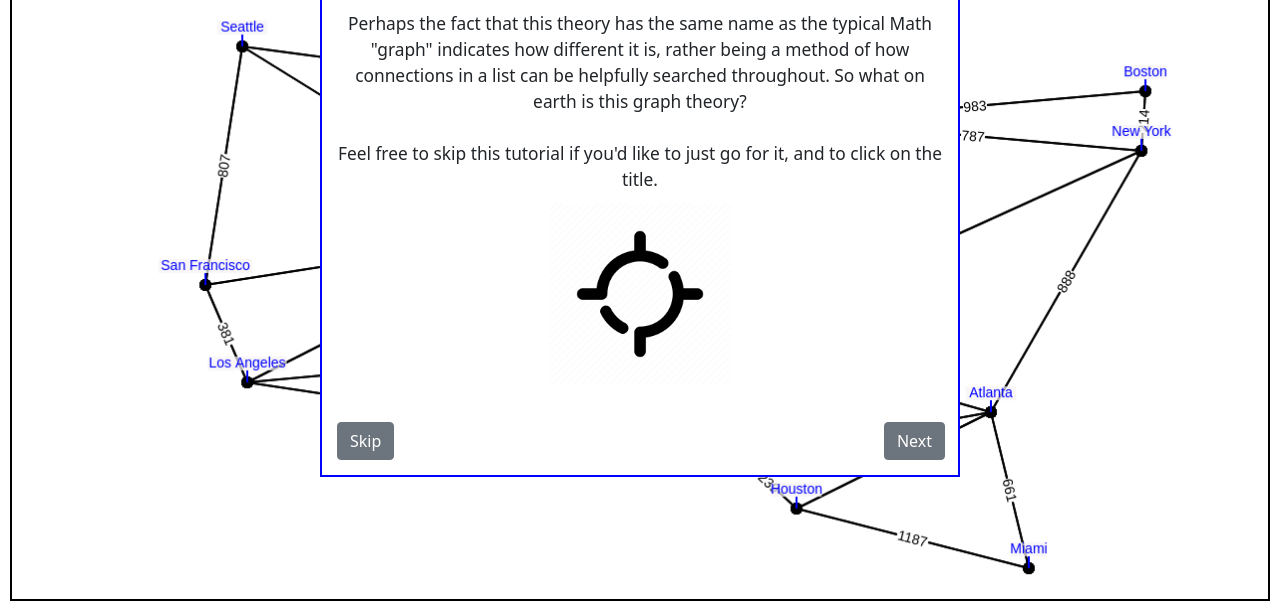
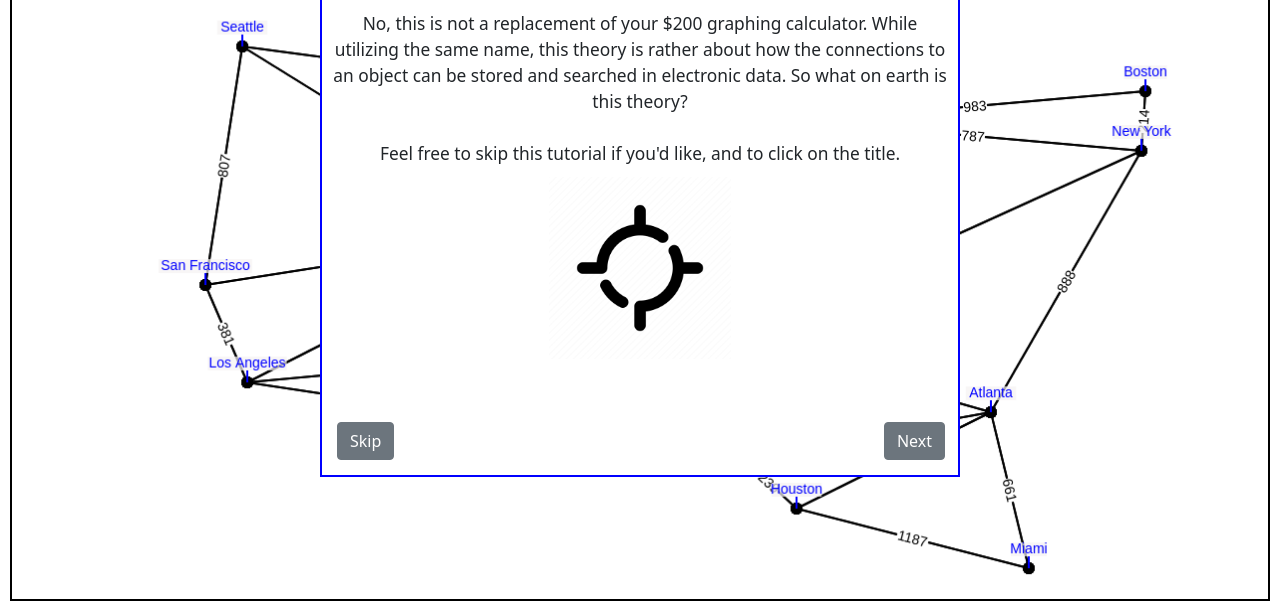
Before and after one commit to PM1776/PM1776.github.io, a website with bundled scripts: page index.html in a window 1280 px wide. Shown: the part 191-800 px from the top of the page. Built offline with nearby package versions, Linux system fonts and the light colour scheme.

Commit message:
Edited helpMessages

```diff
--- a/src/scripts/animations/graphTraversingAnim.js
+++ b/src/scripts/animations/graphTraversingAnim.js
@@ -133,7 +133,7 @@ async function minimumSpanningTreeAnim (searchTree, graph) {
     drawVertices(graph.getVertices(), undefined, false, 'blue');
     await result;
 
-    showNotification("Smallest Distance Travelling to Every Point: <b>" + searchTree.getTotalWeight() + "</b>",
+    showNotification("Smallest Distance To Travel To Every Point (Not Continuous): <b>" + searchTree.getTotalWeight() + "</b>",
         MESSAGE_TIME);
 }
 
--- a/src/scripts/general/helpMessages.js
+++ b/src/scripts/general/helpMessages.js
@@ -6,58 +6,57 @@ export const HELP_MESSAGES = [
     {
         header: "Graph Visualizer",
         message: [
-            'Perhaps the fact that this theory has the same name as the typical Math "graph" indicates ',
-            "how different it is, rather being a method of how connections in a list can be helpfully searched throughout. ",
-            "So what on earth is this graph theory?</br></br>",
-            "Feel free to skip this tutorial if you'd like to just go for it, and to click on the title."].join(''),
+            'No, this is not a replacement of your $200 graphing calculator. While utilizing the same name, ',
+            "this theory is rather about how the connections to an object can be stored and searched in electronic data. ",
+            "So what on earth is this theory?</br></br>",
+            "Feel free to skip this tutorial if you'd like, and to click on the title."].join(''),
         image: './src/resources/favicon.png' // location starts at index.html
     },
     {
         header: "The Graph Programmers Know and Love",
         message: ["A graph is essentially a list of objects with each object provided its own ",
         "list for some kind of connection in the original list. Facebook uses them to store 'people' and ",
-        "who they're friends with, and Google Maps uses them storing locations and locations' neighboring ",
+        "who they're friends with, and Google Maps uses them in storing locations and their neighboring ",
         "locations."].join(''),
         image: './src/resources/graph rep.png'
     },
     {
         header: "Customizing Graph Visualizer",
-        message: ["<i>Adding and Removing Points</i> - A user can customize the graph by simply ",
-        ((!MOBILE) ? "clicking to add a point and right-clicking to remove one." :
-                    "tapping to add a point, and double tapping to remove one.") + "</br></br>",
-        "<i>Adding Connections</i> - You can also ",
-        ((!MOBILE) ? "begin dragging from a point to add a connection to it." :
+        message: ["<i>Adding and Removing Points</i> - A user can ",
+        ((!MOBILE) ? "click to add a new point, and right-click to remove one." :
+                    "tap to add a new point, and double tap to remove one.") + "</br></br>",
+        "<i>Adding Connections</i> - Users can also ",
+        ((!MOBILE) ? "begin dragging from one point to another, or to an open space to simultaneously create a new point, to add a connection between them." :
         "hold down on a point for half a second and drag from it to add a connection to it.") + "</br></br>",
-        "<i>Zooming</i> - A user can " + ((!MOBILE) ? "use the mouse wheel" : "tap with two fingers") +
+        "<i>Zooming</i> - A user can further " + ((!MOBILE) ? "use the mouse wheel" : "tap with two fingers") +
         " to zoom in and out.</br></br>",
-        "Users can additionally load pre-made maps using the <span class='buttonDisplay main'>Change Map</span> ",
+        "Other pre-made maps can be loaded using the <span class='buttonDisplay main'>Change Map</span> ",
         "dropdown."].join(''),
         image: ''
     },
     {
         header: "Searching",
-        message: ["A main advantage of graphs is their searching ability throughout all the connections.</br></br>",
-        "Users can <i>search</i> the graph for a path using the <span class='buttonDisplay main'>Find Paths",
-        "</span> ",
-        "section.</br></br>",
-        "All the algorithms use a <span class='buttonDisplay input'>Starting From:</span> point, and most ",
-        "have a <span class='buttonDisplay input'>Searching For:</span> point, which can be typed in the ",
+        message: ["A main advantage of graphs is their efficient ability to search through objects' connections.</br></br>",
+        "Users can search the graph for a path using the <span class='buttonDisplay main'>Find Paths",
+        "</span> dropdown section.</br></br>",
+        "All algorithms use a <span class='buttonDisplay input'>Starting From:</span> point, and most ",
+        "use a <span class='buttonDisplay input'>Searching For:</span> point, which can be typed in the ",
         "appropriate inputs. </br></br>",
-        "The searching algorithm to use can be selected in the ending <span class='buttonDisplay algorithm'>",
-        "dropdown</span> of the <span class='buttonDisplay main'>Find Paths</span> section."].join(''),
+        "The algorithm to use can be selected at the ending <span class='buttonDisplay algorithm'>",
+        "dropdown</span> of the <span class='buttonDisplay main'>Find Paths</span> dropdown section."].join(''),
         image: ''
     },
     {
         header: "The Algorithm Cast",
-        message: ["<font size=2><span class='buttonDisplay algorithm'>Depth-First Search</span> - This algorithm searches from a point by going through all the ",
-        "connections one of its 'neighbors' has before going on to its second 'neighbor', digging first all ",
-        "the way to the end of one neighboring line until there are no more.</br></br>",
-        "<span class='buttonDisplay algorithm'>Breadth-First Search</span> - This algorithm searches by going through all a point's 'neighbors' ",
-        "before going on to its neighbors' neighbors. The fewer the connections to a searching point, the ",
+        message: ["<font size=2><span class='buttonDisplay algorithm'>Depth-First Search</span> - Searches through every ",
+        "connection to one of the 'neighbors' of the starting point before searching a second 'neighbor', digging first all ",
+        "the way to the end of one neighboring line of connections before searching another neighbor and its connections.</br></br>",
+        "<span class='buttonDisplay algorithm'>Breadth-First Search</span> - Searches all of the point's 'neighbors' ",
+        "before searching those neighbors' neighbors. The fewer the connections to the sought point, the ",
         "quicker it'll be found.</br></br>",
-        "<span class='buttonDisplay algorithm'>Shortest Entirety Path</span> - This algorithm determines the smallest distance in traveling to every ",
-        "point, though not necessarily linearly.</br></br>",
-        "<span class='buttonDisplay algorithm'>Shortest Path</span> - This algorithm guarantees the shortest path from starting point to searching-for ",
+        "<span class='buttonDisplay algorithm'>Shortest Entirety Path</span> - Determines the smallest distance to travel to every ",
+        "point, though not necessarily in a linear path.</br></br>",
+        "<span class='buttonDisplay algorithm'>Shortest Path</span> - Guarantees the shortest path from starting point to searching-for ",
         "point."].join(''),
         image: ''
     },
--- a/src/styles/index.css
+++ b/src/styles/index.css
@@ -251,25 +251,25 @@ img {
     position: absolute;
 }
 
-.main {
+span.buttonDisplay { /* A class for representing a button in helpMessages.js */
+    border-radius: 3px;
+    padding: 3px;
+    display: inline-block;
+}
+
+.main { /* Type of .buttonDisplay for navBar button */
     background-color: #0d6efd;
     color: white;
 }
 
-.input {
-    background-color: lightgray;
+.input { /* Type of .buttonDisplay for an input in navBar */
+    background-color: #e9ecef;
     color: black;
 }
 
-.algorithm {
+.algorithm { /* Type of .buttonDisplay for algorithm dropdown */
     background-color: #05bc66;
     color: white;
-}
-
-.buttonDisplay {
-    border-radius: 3px;
-    padding: 3px;
-    display: inline-block;
 }
 
 #closeTutorial {
```
Also changed, not shown: dist/main.js.
